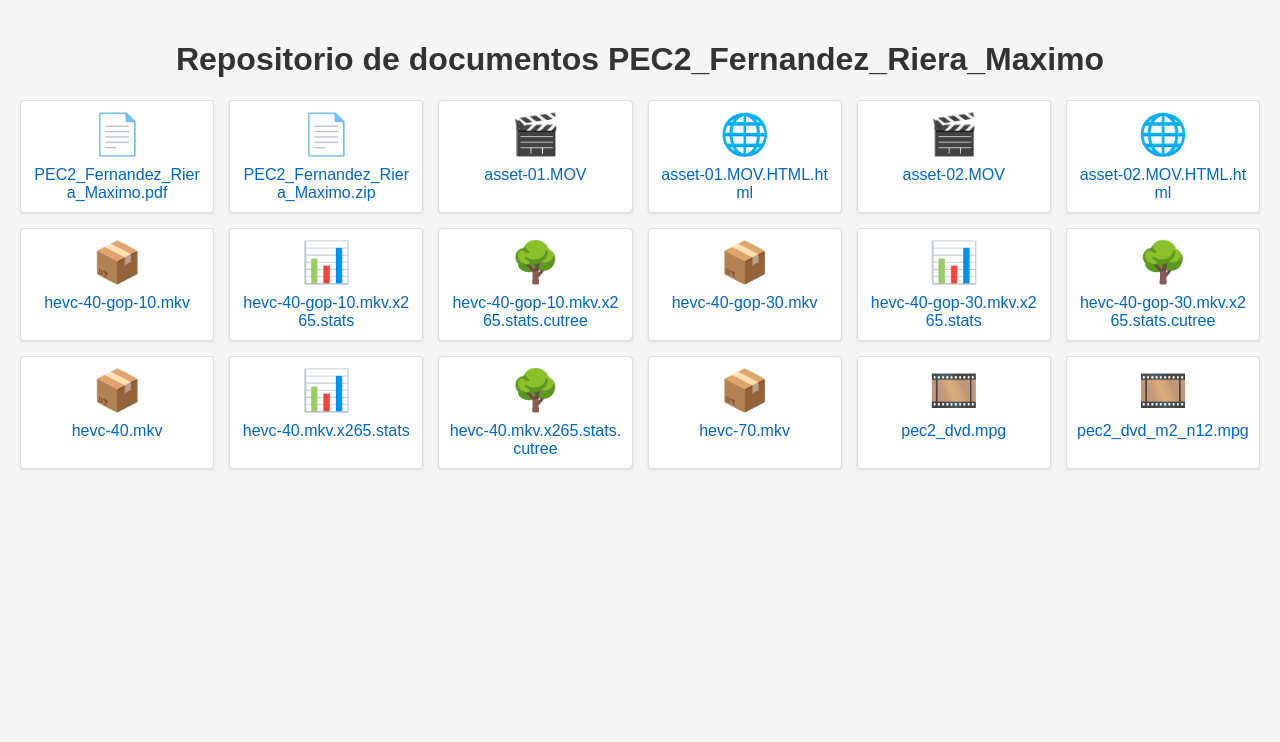
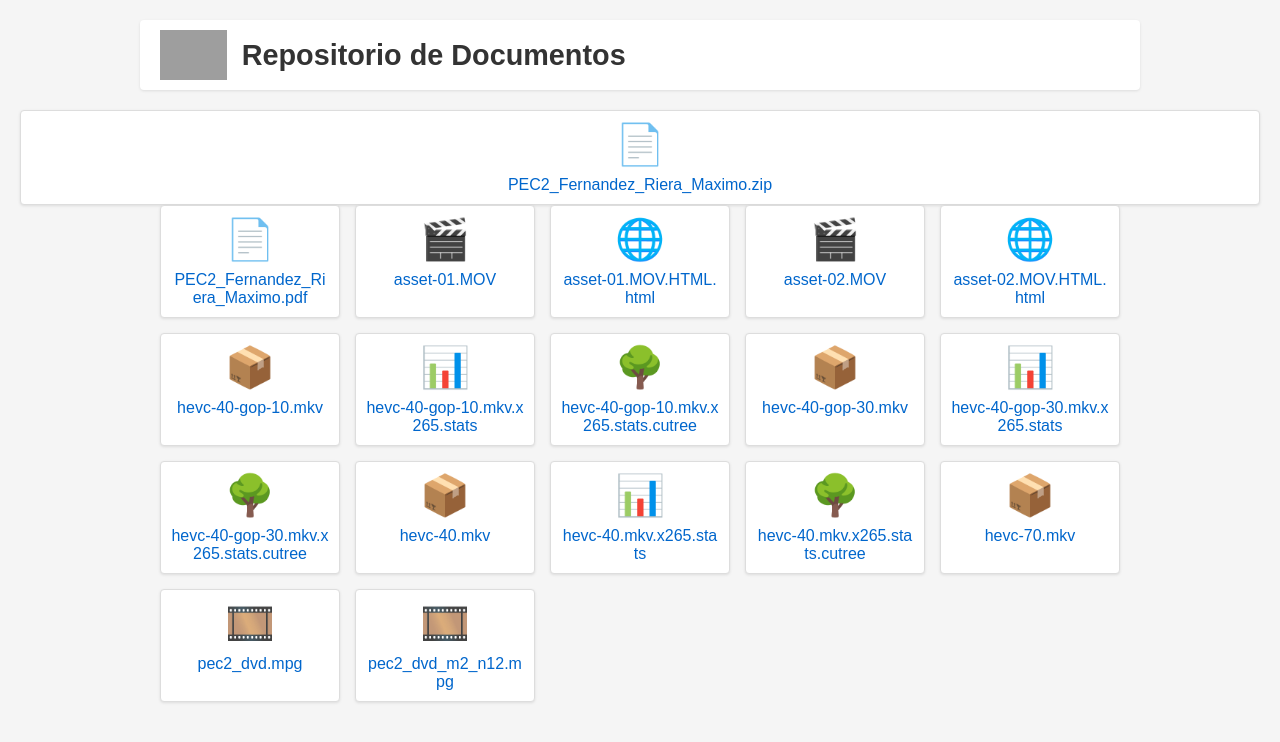
Before and after one commit to maximofernandezriera/PPD-pec2, a plain HTML site: page index.html in a window 1280 px wide. Drawn offline with Linux system fonts and the light colour scheme; grey boxes are pictures that could not be loaded.

Commit message:
Update index.html

```diff
--- a/index.html
+++ b/index.html
@@ -2,7 +2,7 @@
 <html lang="es">
 <head>
   <meta charset="UTF-8">
-  <title>Repositorio de documentos PEC 2</title>
+  <title>Repositorio de Documentos</title>
   <style>
     body {
       font-family: Arial, sans-serif;
@@ -10,15 +10,31 @@
       margin: 0;
       padding: 20px;
     }
+    header {
+      display: flex;
+      align-items: center;
+      background: #fff;
+      padding: 10px 20px;
+      border-radius: 4px;
+      box-shadow: 0 1px 3px rgba(0,0,0,0.1);
+      max-width: 960px;
+      margin: 0 auto 20px auto;
+    }
+    .logo {
+      height: 50px;
+      margin-right: 15px;
+    }
     h1 {
-      text-align: center;
+      font-size: 1.8em;
       color: #333;
+      margin: 0;
     }
     .file-grid {
       display: grid;
       grid-template-columns: repeat(auto-fill, minmax(180px, 1fr));
       gap: 15px;
-      margin-top: 20px;
+      max-width: 960px;
+      margin: 0 auto;
     }
     .file-item {
       background: #fff;
@@ -27,6 +43,9 @@
       padding: 10px;
       text-align: center;
       box-shadow: 0 1px 3px rgba(0,0,0,0.1);
+    }
+    .file-icon {
+      font-size: 40px;
     }
     .file-item a {
       display: block;
@@ -38,26 +57,26 @@
     .file-item a:hover {
       text-decoration: underline;
     }
-    .file-icon {
-      font-size: 40px;
-    }
   </style>
 </head>
 <body>
 
-  <h1>Repositorio de documentos PEC2_Fernandez_Riera_Maximo</h1>
+  <header>
+    <img src="https://upload.wikimedia.org/wikipedia/commons/4/4b/Logo-uoc.png"
+         alt="Logo UOC" class="logo">
+    <h1>Repositorio de Documentos</h1>
+  </header>
+
+  <div class="file-item">
+      <span class="file-icon">📄</span>
+      <a href="https://www.dropbox.com/scl/fi/axy3rmiunb3slh2fxbkfx/PEC2_Fernandez_Riera_Maximo.zip?rlkey=0rpoqnn1nib5lunqeo4bfzkco&st=8vfsfr3j&dl=0">PEC2_Fernandez_Riera_Maximo.zip</a>
+    </div>
 
   <div class="file-grid">
     <div class="file-item">
       <span class="file-icon">📄</span>
       <a href="PEC2_Fernandez_Riera_Maximo.pdf">PEC2_Fernandez_Riera_Maximo.pdf</a>
     </div>
-
-    <div class="file-item">
-      <span class="file-icon">📄</span>
-      <a href="https://www.dropbox.com/scl/fi/axy3rmiunb3slh2fxbkfx/PEC2_Fernandez_Riera_Maximo.zip?rlkey=0rpoqnn1nib5lunqeo4bfzkco&st=8vfsfr3j&dl=0">PEC2_Fernandez_Riera_Maximo.zip</a>
-    </div>
-
     <div class="file-item">
       <span class="file-icon">🎬</span>
       <a href="asset-01.MOV">asset-01.MOV</a>
@@ -66,7 +85,6 @@
       <span class="file-icon">🌐</span>
       <a href="asset-01.MOV.HTML.html">asset-01.MOV.HTML.html</a>
     </div>
-
     <div class="file-item">
       <span class="file-icon">🎬</span>
       <a href="asset-02.MOV">asset-02.MOV</a>
@@ -75,7 +93,6 @@
       <span class="file-icon">🌐</span>
       <a href="asset-02.MOV.HTML.html">asset-02.MOV.HTML.html</a>
     </div>
-
     <div class="file-item">
       <span class="file-icon">📦</span>
       <a href="hevc-40-gop-10.mkv">hevc-40-gop-10.mkv</a>
@@ -88,7 +105,6 @@
       <span class="file-icon">🌳</span>
       <a href="hevc-40-gop-10.mkv.x265.stats.cutree">hevc-40-gop-10.mkv.x265.stats.cutree</a>
     </div>
-
     <div class="file-item">
       <span class="file-icon">📦</span>
       <a href="hevc-40-gop-30.mkv">hevc-40-gop-30.mkv</a>
@@ -101,7 +117,6 @@
       <span class="file-icon">🌳</span>
       <a href="hevc-40-gop-30.mkv.x265.stats.cutree">hevc-40-gop-30.mkv.x265.stats.cutree</a>
     </div>
-
     <div class="file-item">
       <span class="file-icon">📦</span>
       <a href="hevc-40.mkv">hevc-40.mkv</a>
@@ -114,12 +129,10 @@
       <span class="file-icon">🌳</span>
       <a href="hevc-40.mkv.x265.stats.cutree">hevc-40.mkv.x265.stats.cutree</a>
     </div>
-
     <div class="file-item">
       <span class="file-icon">📦</span>
       <a href="hevc-70.mkv">hevc-70.mkv</a>
     </div>
-
     <div class="file-item">
       <span class="file-icon">🎞️</span>
       <a href="pec2_dvd.mpg">pec2_dvd.mpg</a>
```
